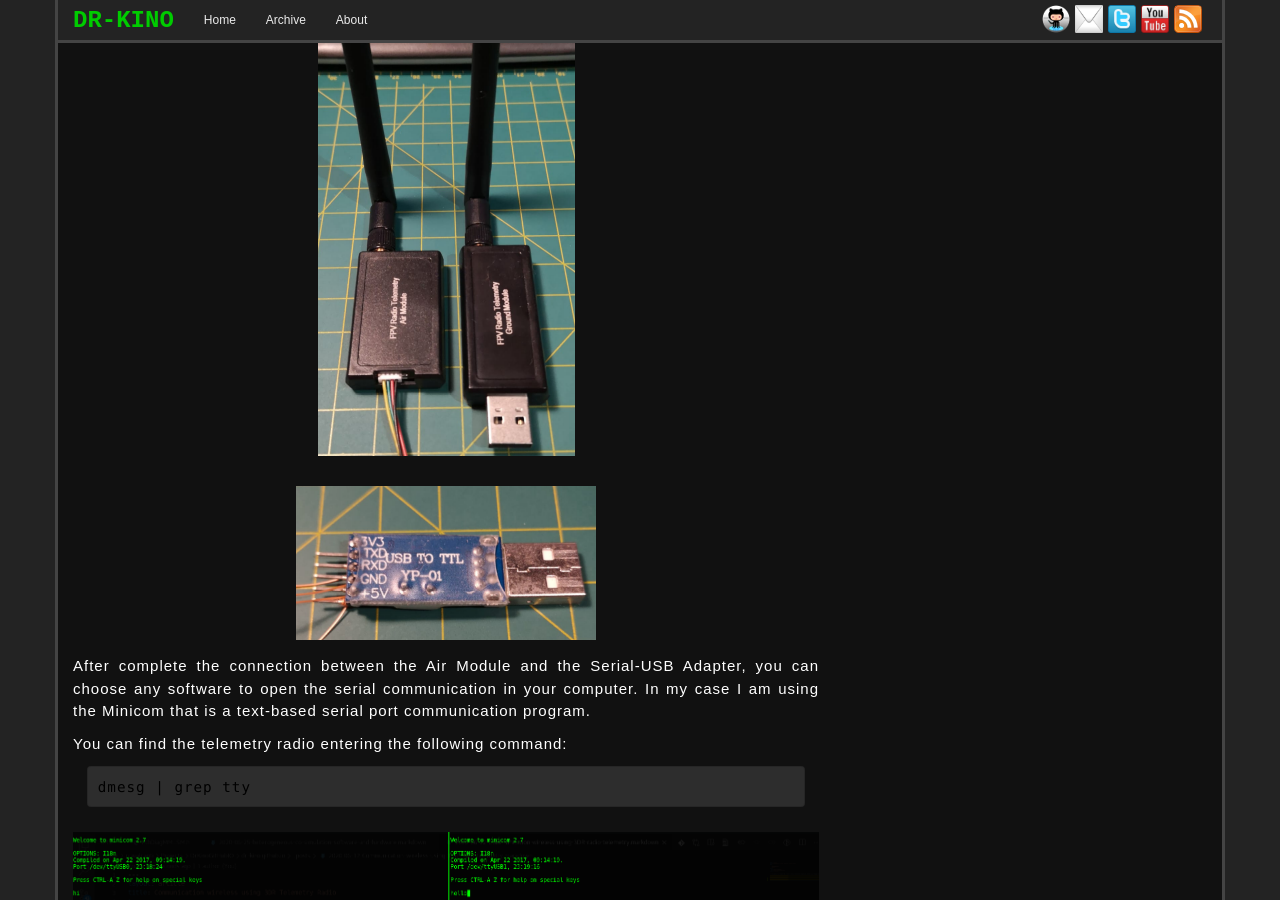
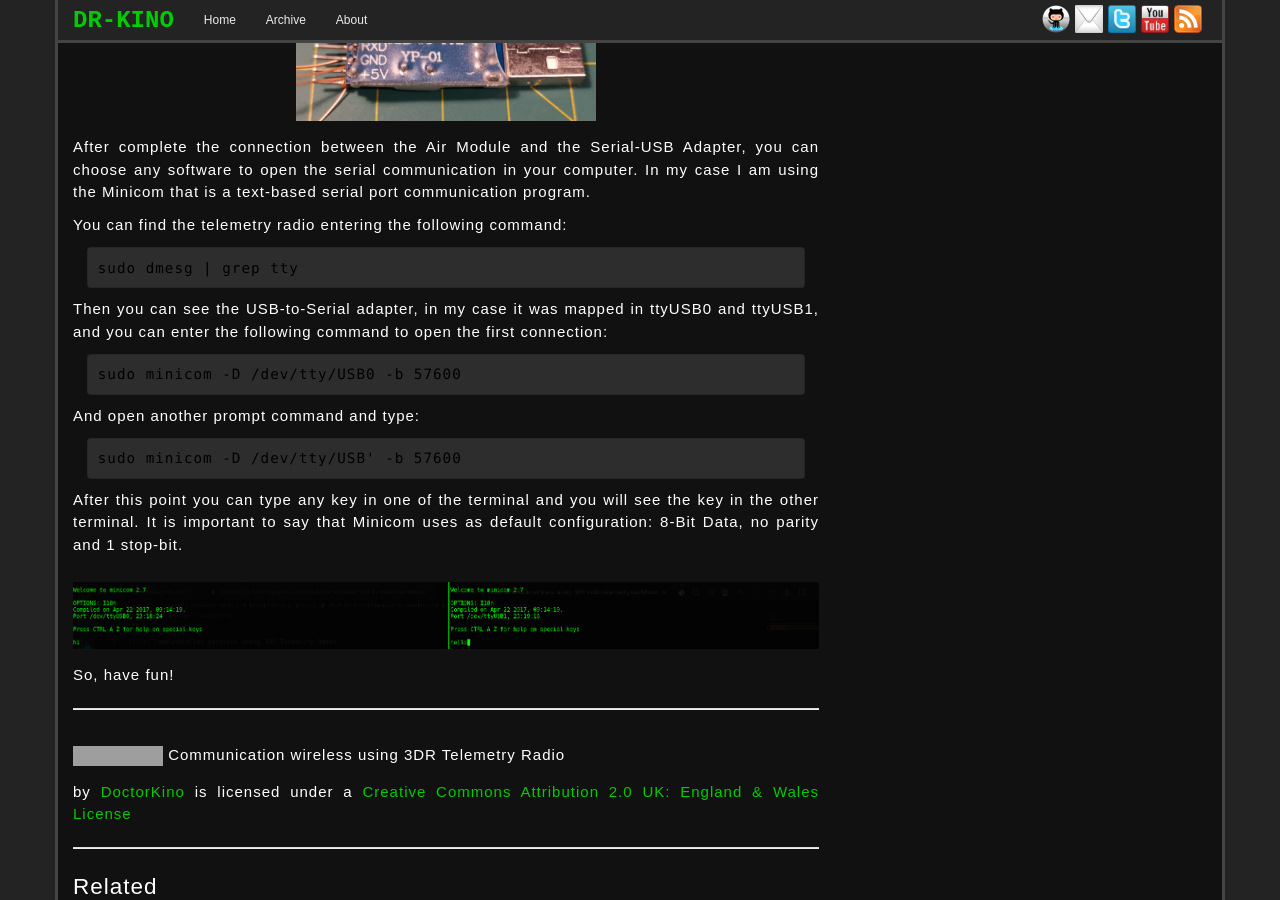
Before and after one commit to dr-kino/dr-kino.github.io, a Jekyll site: the page built from _posts/2020-06-12-Communication-wireless-using-3DR-radio-telemetry.markdown, in a window 1280 px wide and 900 px high, scrolled down 906 px. Built offline with Jekyll 4.4.1, drawn with Linux system fonts in a browser that asks for light colours; nearby versions of some CDN libraries; comment, search, counter and statistics services are not loaded; grey boxes are pictures that could not be loaded.

Commit message:
Adding news to the post

````diff
--- a/_posts/2020-06-12-Communication-wireless-using-3DR-radio-telemetry.markdown
+++ b/_posts/2020-06-12-Communication-wireless-using-3DR-radio-telemetry.markdown
@@ -22,8 +22,6 @@
 
 <div style="text-align:center"><img src="/images/posts/00010-A.png" width="500" height="400" /></div>
 
-<div style="text-align:center"><img src="/images/posts/00010-B.png" /></div>
-
 <div style="text-align:center"><img src="/images/posts/00010-C.png" width="300" height="200" /></div>
 
 After complete the connection between the Air Module and the Serial-USB Adapter, you can choose any software to open the serial communication in your computer. In my case I am using the Minicom that is a text-based serial port communication program.
@@ -31,7 +29,23 @@
 You can find the telemetry radio entering the following command:
 
 ```console
-dmesg | grep tty
+sudo dmesg | grep tty
 ```
 
+Then you can see the USB-to-Serial adapter, in my case it was mapped in ttyUSB0 and ttyUSB1, and you can enter the following command to open the first connection:
+
+```console
+sudo minicom -D /dev/tty/USB0 -b 57600
+```
+
+And open another prompt command and type:
+
+```console
+sudo minicom -D /dev/tty/USB' -b 57600
+```
+
+After this point you can type any key in one of the terminal and you will see the key in the other terminal. It is important to say that Minicom uses as default configuration: 8-Bit Data, no parity and 1 stop-bit.
+
 <div style="text-align:center"><img src="/images/posts/00010-D.png" /></div>
+
+So, have fun!
````
